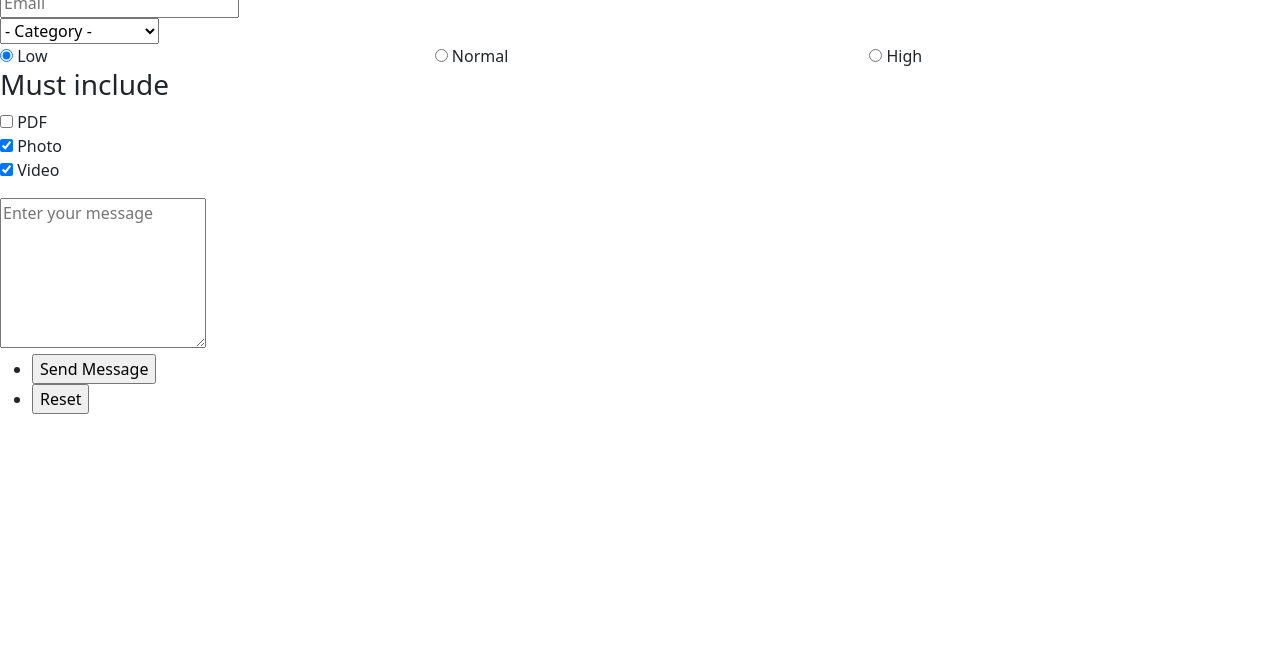
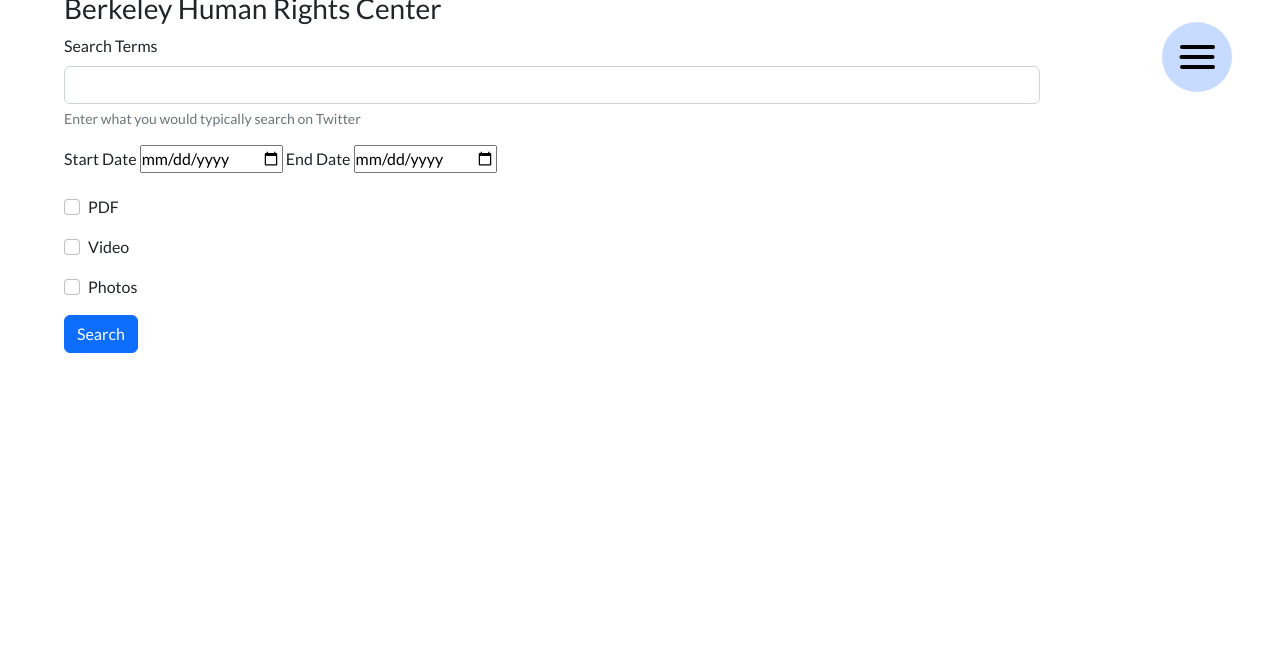
Before and after one commit to carolyn-wang/twitter-academic-research-tool, a plain HTML site: page index.html in a window 1280 px wide. Shown: the part 128-800 px from the top of the page. Drawn offline with nearby package versions, Linux system fonts and the light colour scheme.

Commit message:
right side tool bar without hover effect

```diff
--- /dev/null
+++ b/css/main.css
@@ -0,0 +1,160 @@
+@import url("https://fonts.googleapis.com/css?family=Lato:400,600,400italic,600italic");
+
+:root {
+  /* Colors */
+  --accent-color: #0f4ec3;
+  --button-hover-color: #002468fd;
+  --button-active-color: #0040b6;
+  --toolbar-default-color: #c7daff;
+  --toolbar-hover-color: #53632dfd;
+  --toolbar-active-color: #b66d00;
+
+
+  /* Padding */
+  --padding-xsmall: 1rem;
+  --padding-small: 2.5rem;
+  --padding-medium: 4rem;
+  --padding-large: 8rem;
+  --padding-toolbar-right: 3rem;
+  --padding-page-right: 15rem;
+}
+
+* {
+  margin: 0;
+  padding: 0;
+  box-sizing: border-box;
+  font-family: Lato;
+
+}
+
+body {
+  display: flex;
+  flex-direction: column;
+  width: 100%;
+  min-height: 100vh;
+  padding: var(--padding-medium);
+  padding-right: var(--padding-page-right);
+}
+
+/* Toolbar */
+/* Credit: https://www.youtube.com/watch?v=1uEAt51fEos */
+
+.toolbar {
+  top: 150px;
+  height: 70px;
+  width: 70px;
+  background-color: var(--toolbar-default-color);
+  border-radius: 50px;
+  position: absolute;
+  right:var(--padding-toolbar-right);
+  transition: 0.4s ease;
+}
+
+.toolbar.active {
+  height: 420px;
+}
+
+.toggleBox {
+  position: relative;
+  display: block;
+  height: 70px;
+  width: 70px;
+  border-radius: 50px;
+}
+
+.icon {
+  position: absolute;
+  height: 4px;
+  width: 35px;
+  top: 50%;
+  left: 50%;
+  transform: translate(-50%, -50%);
+  background-color: #000;
+  border-radius: 50px;
+}
+
+.toggleBox.active .icon {
+  width: 0;
+}
+
+.icon::before,
+.icon::after {
+  position: absolute;
+  content: "";
+  height: 4px;
+  width: 35px;
+  left: 50%;
+  transform: translate(-50%, -50%);
+  background-color: #000;
+  border-radius: 50px;
+  transition: 0.3s;
+}
+
+.icon::before {
+  top: 12px;
+}
+
+.icon::after {
+  bottom: 8px;
+}
+
+.toggleBox.active .icon::before {
+  width: 40px;
+  transform-origin: right;
+  transform: translate(-25px, 5px) rotate(45deg);
+}
+
+.toggleBox.active .icon::after {
+  width: 40px;
+  transform-origin: right;
+  transform: translate(-25px, -5px) rotate(-45deg);
+}
+
+.navItems{
+  width: 100%;
+  visibility: hidden;
+  padding-left: 0px;
+}
+
+.toolbar.active .navItems{
+  visibility: visible;
+}
+
+li{
+  list-style: none;
+}
+
+li a{
+  text-transform: uppercase;
+}
+
+li a i{
+  position: relative;
+  display: block;
+  font-size: 18px;
+  color:black;
+  padding: 25px 0;
+  width: 100%;
+  text-align: center;
+  transform: scale(0);
+}
+
+.container.active .navItems li a i{
+  transform: scale(1);
+  transition: 0.4s ease;
+  transition-delay: calc(0.08s * var(--i));
+}
+
+.container.active .navItems li:hover a i{
+  transition: 0.2s ease;
+  color:var(--accent-color);
+}
+
+li a span{
+  position: absolute;
+  text-align: end;
+  color: black;
+  margin: 20px -80px;
+  font-weight: 800;
+  letter-spacing: 2px;
+}
--- a/index.html
+++ b/index.html
@@ -5,93 +5,121 @@
     <meta charset="utf-8">
     <meta name="viewport" content="width=device-width, initial-scale=1">
     <title>Twitter Research Tool</title>
+    <link rel="stylesheet" href="css/main.css" />
     <link href="https://cdn.jsdelivr.net/npm/bootstrap@5.2.2/dist/css/bootstrap.min.css" rel="stylesheet"
         integrity="sha384-Zenh87qX5JnK2Jl0vWa8Ck2rdkQ2Bzep5IDxbcnCeuOxjzrPF/et3URy9Bv1WTRi" crossorigin="anonymous">
+    <link href="http://cdnjs.cloudflare.com/ajax/libs/font-awesome/4.3.0/css/font-awesome.css" rel="stylesheet"
+        type='text/css'>
 </head>
 
 <body>
-    <h1>Hello, world!</h1>
+    <h1>Twitter Academic Research Tool</h1>
+    <h3>Berkeley Human Rights Center</h3>
     <script src="https://cdn.jsdelivr.net/npm/bootstrap@5.2.2/dist/js/bootstrap.bundle.min.js"
         integrity="sha384-OERcA2EqjJCMA+/3y+gxIOqMEjwtxJY7qPCqsdltbNJuaOe923+mo//f6V8Qbsw3"
         crossorigin="anonymous"></script>
+
+    <!-- Search Form -->
+
+    <form>
+        <div class="mb-3">
+            <label for="exampleInputEmail1" class="form-label">Search Terms</label>
+            <input type="email" class="form-control" id="exampleInputEmail1" aria-describedby="emailHelp">
+            <div id="emailHelp" class="form-text">Enter what you would typically search on Twitter</div>
+        </div>
+
+        <div class="mb-3">
+            <label for="exampleInputStartDate1" class="form-label">Start Date</label>
+            <input type="date" placeholder="Start Date" id="exampleInputStartDate1" />
+
+            <label for="exampleInputEndDate1" class="form-label">End Date</label>
+            <input type="date" placeholder="End Date" id="exampleInputEndDate1" />
+        </div>
+        <div class="mb-3 form-check">
+            <input type="checkbox" class="form-check-input" id="exampleCheck1">
+            <label class="form-check-label" for="typePdf">PDF</label>
+        </div>
+        <div class="mb-3 form-check">
+            <input type="checkbox" class="form-check-input" id="exampleCheck1">
+            <label class="form-check-label" for="typeVideo">Video</label>
+        </div>
+        <div class="mb-3 form-check">
+            <input type="checkbox" class="form-check-input" id="exampleCheck1">
+            <label class="form-check-label" for="typePhoto">Photos</label>
+        </div>
+        <button type="submit" class="btn btn-primary">Search</button>
+    </form>
+
 </body>
 
-</html>
-
-
-<!-- Searchbar-->
-<section id="search query" class="alt">
-    <!-- Form -->
-    <form method="post" action="#">
-        <div class="row gtr-uniform">
-            <div class="col-12 col-12-medium">
-                <input type="text" placeholder="Search Keyterms" />
-            </div>
-            <div class="col-6 col-12-xsmall">
-                <input type="date" placeholder="Start Time" />
-                <input type="date" placeholder="End Time" />
-            </div>
-            <div class="col-6 col-12-xsmall">
-                <input type="text" name="demo-name" id="demo-name" value="" placeholder="Name" />
-            </div>
-            <div class="col-6 col-12-xsmall">
-                <input type="email" name="demo-email" id="demo-email" value="" placeholder="Email" />
-            </div>
-            <!-- Break -->
-            <div class="col-12">
-                <select name="demo-category" id="demo-category">
-                    <option value="">- Category -</option>
-                    <option value="1">Manufacturing</option>
-                    <option value="1">Shipping</option>
-                    <option value="1">Administration</option>
-                    <option value="1">Human Resources</option>
-                </select>
-            </div>
-            <!-- Break -->
-            <div class="col-4 col-12-small">
-                <input type="radio" id="demo-priority-low" name="demo-priority" checked>
-                <label for="demo-priority-low">Low</label>
-            </div>
-            <div class="col-4 col-12-small">
-                <input type="radio" id="demo-priority-normal" name="demo-priority">
-                <label for="demo-priority-normal">Normal</label>
-            </div>
-            <div class="col-4 col-12-small">
-                <input type="radio" id="demo-priority-high" name="demo-priority">
-                <label for="demo-priority-high">High</label>
-            </div>
-            <!-- Break -->
-            <ul class="query-must-include">
-                <h3>Must include</h3>
-                <li class="col-12 col-12-small">
-                    <input type="checkbox" id="type-pdf" name="type-pdf">
-                    <label for="type-pdf">PDF</label>
+<!-- Toolbar -->
+<div class="toolbar">
+    <a href="#" class="toggleBox">
+        <span class="icon"></span>
+    </a>
+    <ul class="navItems">
+        <li>
+            <a href="#">
+                <span style="--g:1">home</span>
+                <i class="fa fa-lg fa-bars" style="--i:1"></i>
+            </a>
         </li>
-                <li class="col-12 col-12-small">
-                    <input type="checkbox" id="type-photo" name="type-photo" checked>
-                    <label for="type-photo">Photo</label>
+        <li>
+            <a href="#">
+                <span style="--g:2">user</span>
+                <i class="fa fa-lg fa-filter" style="--i:2"></i>
+            </a>
         </li>
-                <li class="col-12 col-12-small">
-                    <input type="checkbox" id="type-video" name="type-video" checked>
-                    <label for="type-video">Video</label>
+        <li>
+            <a href="#">
+                <span style="--g:3">about</span>
+                <i class="fa fa-lg fa-file" style="--i:3"></i>
+            </a>
+        </li>
+        <li>
+            <a href="#">
+                <span style="--g:4">info</span>
+                <i class="fa fa-lg fa-file" style="--i:4"></i>
+            </a>
         </li>
     </ul>
-            <!-- Break -->
-            <div class="col-12">
-                <textarea name="demo-message" id="demo-message" placeholder="Enter your message" rows="6"></textarea>
 </div>
-            <!-- Break -->
-            <div class="col-12">
-                <ul class="actions">
-                    <li><input type="submit" value="Send Message" class="primary" /></li>
-                    <li><input type="reset" value="Reset" /></li>
-                </ul>
+
+<script>
+    var toggleClick = document.querySelector(".toggleBox");
+    var toolbar = document.querySelector(".toolbar")
+    toggleClick.addEventListener('click', () => {
+        toggleClick.classList.toggle('active');
+        toolbar.classList.toggle('active');
+    })
+</script>
+
+<!-- <section class="toolbar"> -->
+<!-- <div class="btn-group-vertical"> -->
+<!-- <div class="btn-group" role="group" aria-label="Button group with nested dropdown"> -->
+<!-- <button type="button" class="btn btn-secondary">1</button>
+            <button type="button" class="btn btn-secondary">2</button>
+
+            <div class="btn-group" role="group">
+              <button id="btnGroupDrop1" type="button" class="btn btn-secondary dropdown-toggle" data-toggle="dropdown" aria-haspopup="true" aria-expanded="false">
+                Dropdown
+              </button>
+              <div class="dropdown-menu" aria-labelledby="btnGroupDrop1">
+                <a class="dropdown-item" href="#">Dropdown link</a>
+                <a class="dropdown-item" href="#">Dropdown link</a>
               </div>
-        </div>
-    </form>
+            </div> -->
+<!-- </div> -->
+<!-- </div>
+    <ul>
+        <li><a class="active" href="#home">Home</a></li>
+        <li><a href="#news">News</a></li>
+        <li><a href="#contact">Contact</a></li>
+        <li><a href="#about">About</a></li>
+    </ul> -->
+<!-- </section> -->
 
-</section>
-
+</html>
 
 <!-- Popper and JS -->
 <script src="https://cdn.jsdelivr.net/npm/@popperjs/core@2.11.6/dist/umd/popper.min.js"
```
Lines whose indentation alone changed are shown as unchanged.
